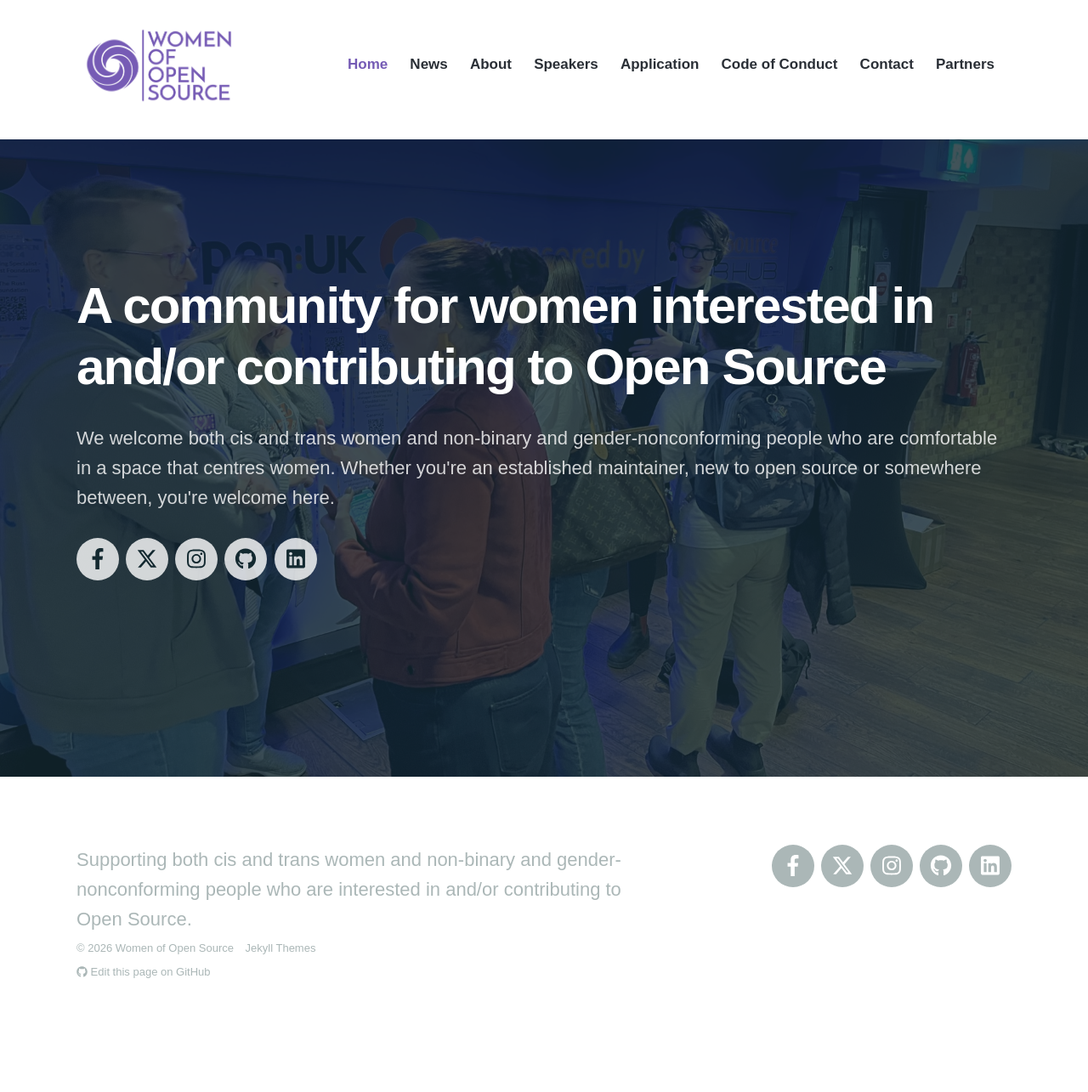
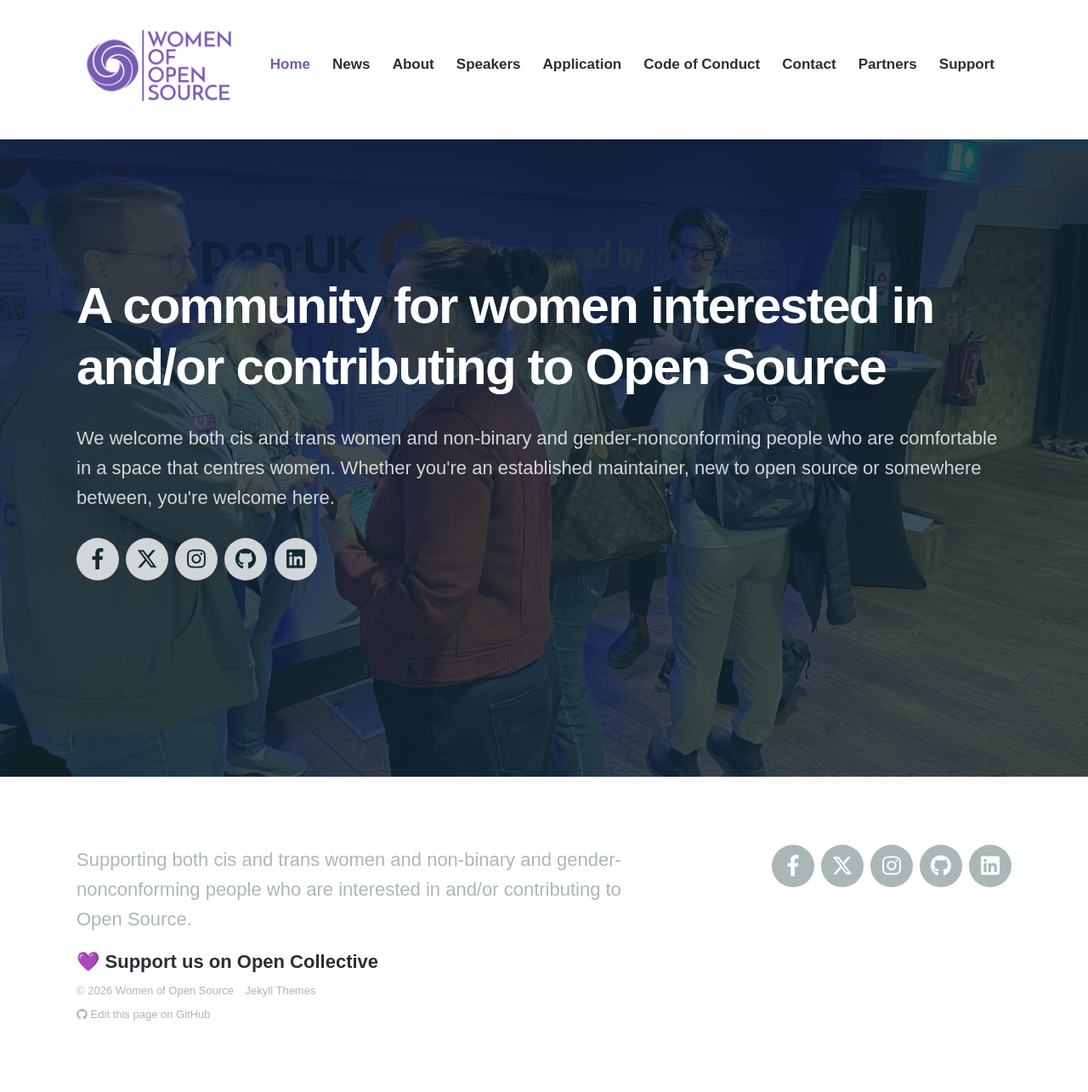
Before and after one commit to womenofopensource/womenofopensource.github.io, a Jekyll site: the page built from docs/index.html, in a window 1280 px wide. Shown: the whole page at 85% size. Built offline with Jekyll 4.4.1, drawn with Linux system fonts in a browser that asks for light colours; nearby versions of some CDN libraries; some web fonts are replaced; before the commit the page ends 1235 px from its top, so only the background shows below that.

Commit message:
Add Open Collective support page, nav item, and footer link (#114)
* Add Open Collective support page, nav item, and footer link

The site had no funding link anywhere. This adds:
- A dedicated /support/ page explaining what contributions fund, with a
  clear Open Collective call-to-action button
- A "Support" item in the main navigation
- A site-wide "Support us on Open Collective" link in the footer

The Open Collective URL is config-driven in _data/settings.yml
(support_settings.open_collective_url) and kept out of social_settings so
it does not render as a social icon.

Co-Authored-By: Claude Opus 4.8 <noreply@anthropic.com>

* Fix support page lint error and crowded nav on medium screens

- Write the Open Collective button as a Markdown link with a kramdown
  inline attribute list instead of raw HTML, so it keeps the .button
  styling but no longer trips markdownlint MD033 (no-inline-html). The
  rendered HTML is identical.
- Raise the breakpoint where the horizontal nav replaces the hamburger
  from tabletl (1024px) to laptop (1220px). With the added "Support"
  item, nine links no longer fit beside the logo at ~1024px and were
  overlapping it; below 1220px the hamburger menu now handles them.

Co-Authored-By: Claude Opus 4.8 <noreply@anthropic.com>

---------

Co-authored-by: Claude Opus 4.8 <noreply@anthropic.com>

```diff
--- a/docs/_data/settings.yml
+++ b/docs/_data/settings.yml
@@ -26,9 +26,15 @@ menu_settings:
       url: '/contact/'
     - title: 'Partners'
       url: '/partners/'
+    - title: 'Support'
+      url: '/support/'
 
 footer_settings:
   footer_tagline: Supporting both cis and trans women and non-binary and gender-nonconforming people who are interested in and/or contributing to Open Source.
+
+support_settings:
+  # Open Collective page used by the /support/ page and the footer "Support us" link.
+  open_collective_url: 'https://opencollective.com/women-of-open-source'
 
 repository_settings:
   # Used for the "Edit this page on GitHub" footer link (and other repo links).
--- a/docs/_includes/footer.html
+++ b/docs/_includes/footer.html
@@ -3,6 +3,10 @@
 	<div class="wrap">
 
 		<p class="footer__text">{{ site.data.settings.footer_settings.footer_tagline }}</p>
+
+		<p class="footer__support">
+			<a href="{{ '/support/' | relative_url }}">💜 Support us on Open Collective</a>
+		</p>
 
 		<div class="footer__copyright">
 			<span>© {{ 'now' | date: "%Y" }} {{ site.data.settings.basic_settings.site_title }}</span>
--- a/docs/_sass/_includes/_header.scss
+++ b/docs/_sass/_includes/_header.scss
@@ -79,7 +79,7 @@
 
 .menu {
 
-	@include mq(tabletl) {
+	@include mq(laptop) {
 		position: absolute;
 		top: 50%;
 		right: 20px;
@@ -106,7 +106,7 @@
 		right: 0;
 	}
 
-	@include mq(tabletl) {
+	@include mq(laptop) {
 		display: none;
 	}
 
@@ -181,7 +181,7 @@
 	opacity: 0;
 	@include transition(all 0.2s ease-in-out);
 
-	@include mq(tabletl) {
+	@include mq(laptop) {
 		position: relative;
 		background: transparent;
 		visibility: visible;
@@ -206,7 +206,7 @@
 		max-width: 70%;
 	}
 
-	@include mq(tabletl) {
+	@include mq(laptop) {
 		max-width: none;
 		margin: 0;
 		padding: 0;
@@ -215,7 +215,7 @@
 
 .menu__list__item {
 
-	@include mq(tabletl) {
+	@include mq(laptop) {
 		display: inline-block;
 		margin-left: 20px;
 
@@ -235,7 +235,7 @@
 		color: $accent-color;
 	}
 
-	@include mq(tabletl) {
+	@include mq(laptop) {
 		display: block;
 		padding: 0 0 8px;
 		font-size: $menu-medium;
@@ -260,7 +260,7 @@
 	padding: 15px 20px 16px;
 	font-size: 13px;
 
-	@include mq(tabletl) {
+	@include mq(laptop) {
 		margin-top: 0;
 		padding: 11px 20px 12px;
 		font-size: 15px;
@@ -272,7 +272,7 @@
 	.menu__button {
 		border-radius: 24px;
 
-		@include mq(tabletl) {
+		@include mq(laptop) {
 			border-radius: 21px;
 		}
 	}
```
Also changed, not shown: docs/support.md (added, +32 -0 lines).
